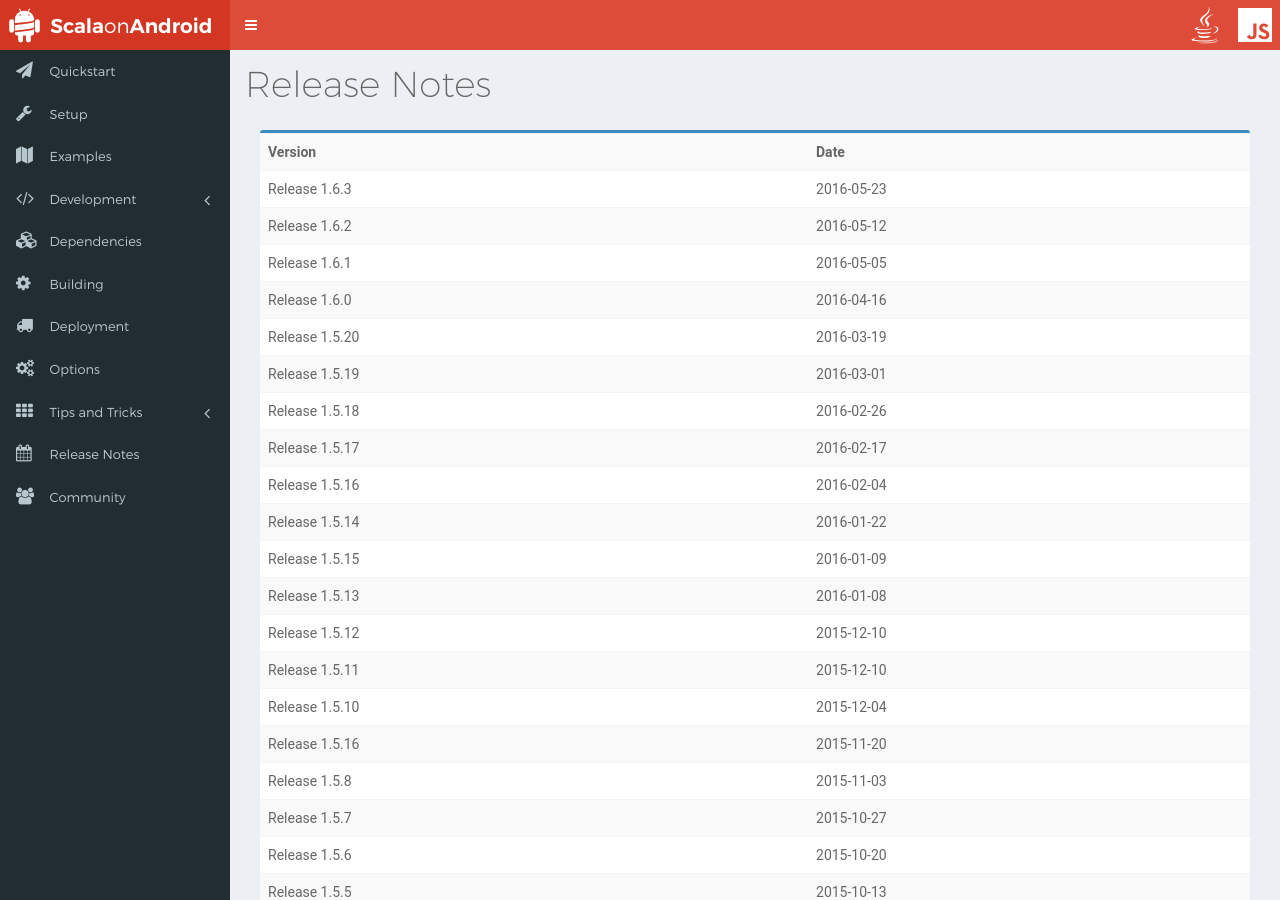
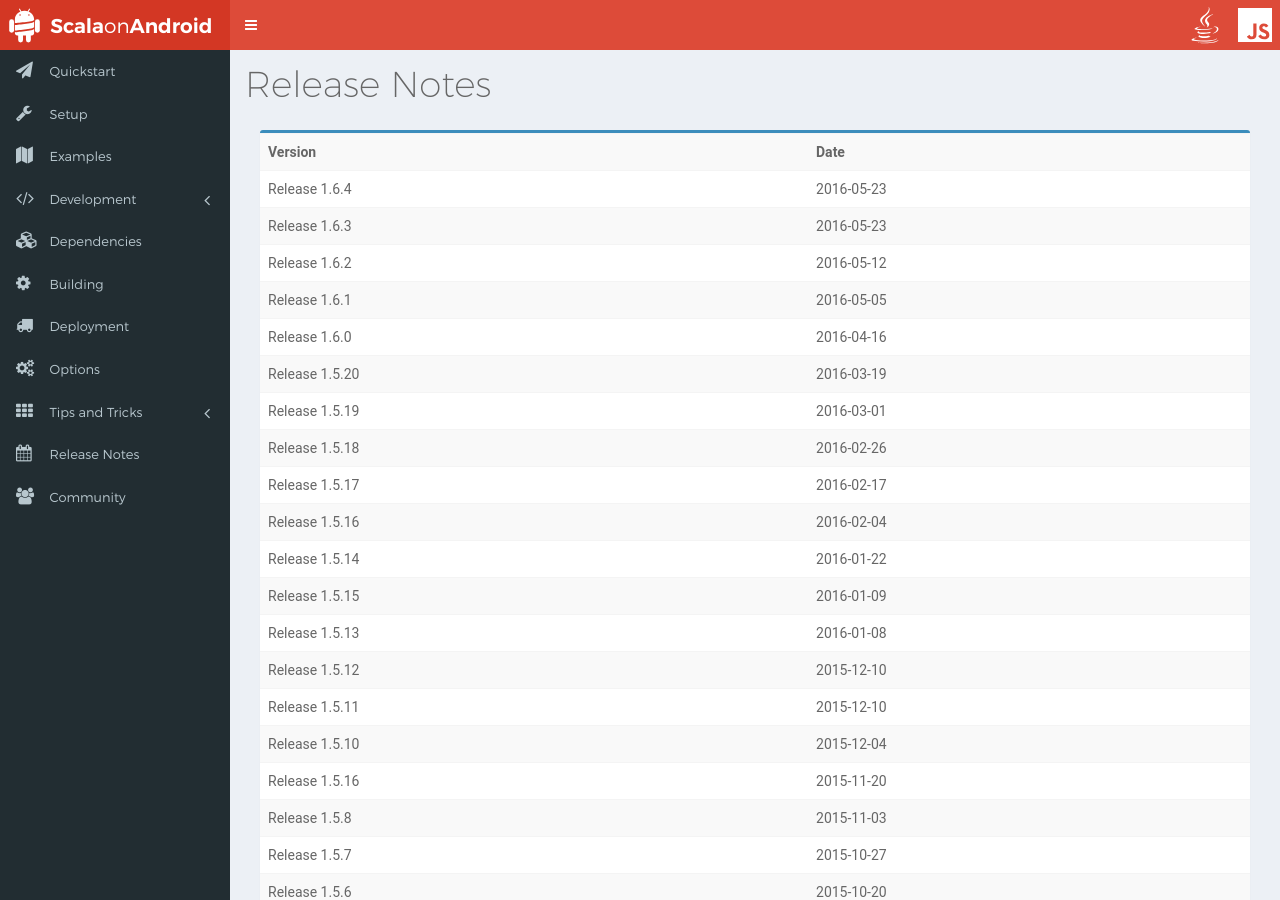
Before and after one commit to scala-android/scala-android.github.io, a Jekyll site: the page built from _pages/releases.md, in a window 1280 px wide and 900 px high. Built offline with Jekyll 4.4.1, drawn with Linux system fonts in a browser that asks for light colours; nearby versions of some CDN libraries.

Commit message:
Added release 1.6.4 (#13)

```diff
--- a/_pages/quickstart.md
+++ b/_pages/quickstart.md
@@ -22,7 +22,7 @@ Scala's Android support requires adding _sbt-android_ as a plugin for _sbt_ (Sca
 2. Create a file called <code>build.sbt</code> (if it doesn't exist) inside your <code>my-example-project/</code> directory and add the line <code>androidBuild</code> to that file.
 3. Create a directory called <code>project/</code> (or enter that directory if it exists).<br/>
 4. Create another file called <code>build.sbt</code> (if it doesn't exist) inside your <code>my-example-project/project/</code> directory.
-5. Add the line <code>addSbtPlugin("org.scala-android" % "sbt-android" % "1.6.3")</code> to that file.
+5. Add the line <code>addSbtPlugin("org.scala-android" % "sbt-android" % "1.6.4")</code> to that file.
 
 ## 3. Create an Android Project
 
--- a/_pages/setup.md
+++ b/_pages/setup.md
@@ -72,7 +72,7 @@ There are two ways of working with sbt-android:
             For Mac OS X, Linux (if directory isn’t there, just create it):
 <pre>
 $ cd $HOME/.sbt/0.13/plugins/
-$ echo 'addSbtPlugin("org.scala-android" % "sbt-android" % "1.6.3")' > android.sbt
+$ echo 'addSbtPlugin("org.scala-android" % "sbt-android" % "1.6.4")' > android.sbt
 </pre>
         </li>
         <li>Create your project directory, I.e. myproject
```
Also changed, not shown: _pages/releases/release_1_6_4.md (added, +9 -0 lines).
